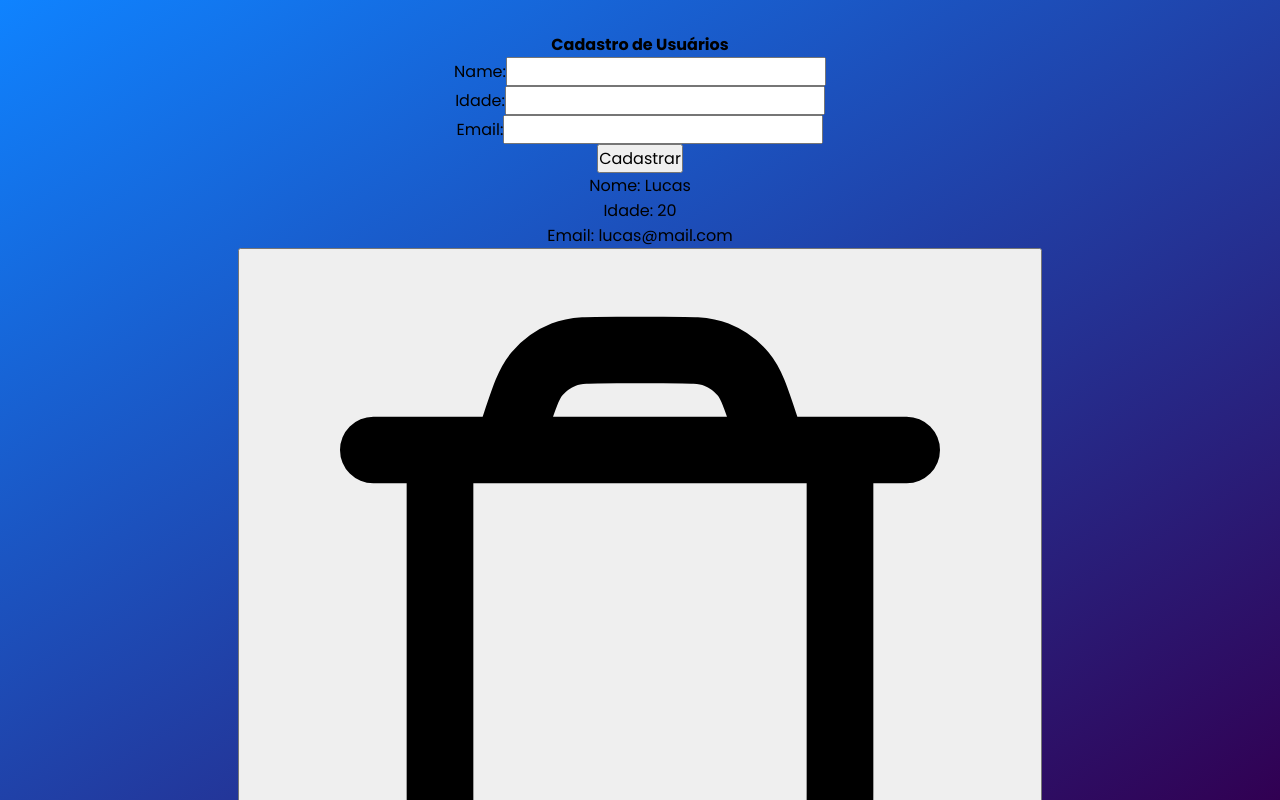
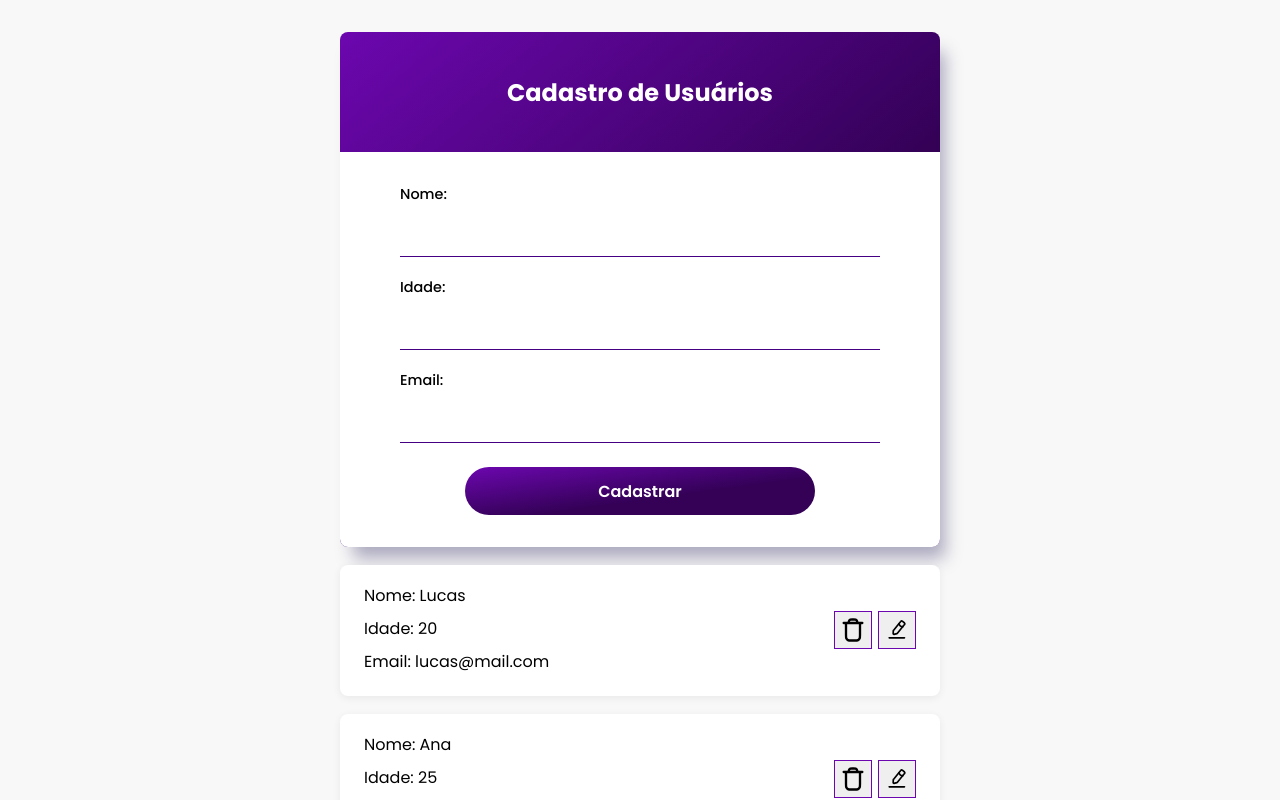
Before and after one commit to zeutyz/first-basic-react-app, a React (Vite) app: page / in a window 1280 px wide. Shown: the top 800 px of the page. Built offline with nearby package versions, Linux system fonts and the light colour scheme.

Commit message:
feat: Implement index style

```diff
--- a/src/index.css
+++ b/src/index.css
@@ -7,10 +7,153 @@
 }
 
 body {
-  height: 100vh;
-  width: 100vw;
-  background-image: linear-gradient(to top left, #310052 0%, #0f83ff 100%);
+  min-height: 100vh;
+  min-width: 100vw;
+  background-color: #f8f8f8;
   background-repeat: no-repeat;
   background-size: cover;
   background-attachment: fixed;
+  display: flex;
+  justify-content: center;
+  align-items: center;
 }
+
+.form-container {
+  margin: auto;
+  display: flex;
+  flex-direction: column;
+  align-items: center;
+  width: 600px;
+  background: linear-gradient(to bottom right, #6c07af 0%, #340157 60%);
+  gap: 20px;
+  border-radius: 8px;
+  box-shadow: 9px 15.5px 17.5px -4px #aba9be;
+  padding: 0;
+}
+
+.form-container form {
+  width: 100%;
+  display: flex;
+  flex-direction: column;
+  gap: 0;
+}
+
+.title {
+  text-align: center;
+  height: 120px;
+  display: flex;
+  justify-content: center;
+  align-items: center;
+  width: 100%;
+  border-radius: 8px 8px 0 0;
+}
+
+.title h1 {
+  color: white;
+  font-size: 1.5rem;
+  margin: 0;
+}
+
+.form-container-body {
+  background-color: #fff;
+  display: flex;
+  flex-direction: column;
+  gap: 24px;
+  width: 100%;
+  border-radius: 0 0 8px 8px;
+  padding: 32px 0 32px 0;
+}
+
+.form-inputs {
+  margin: 0 60px 0 60px;
+  display: flex;
+  flex-direction: column;
+  gap: 20px;
+}
+
+.form-inputs-group {
+  display: flex;
+  flex-direction: column;
+  gap: 6px;
+}
+
+.form-container label {
+  font-size: 0.9rem;
+  font-weight: 500;
+  color: #000;
+  text-align: left;
+}
+
+.form-inputs input {
+  padding: 10px 14px;
+  border: none;
+  border-bottom: 1px solid #440083;
+  border-radius: 0;
+  font-size: 1rem;
+  outline: none;
+  background: transparent;
+  transition: border-color 0.2s;
+}
+
+.form-inputs input:focus {
+  border-bottom: 1px solid #5801aa;
+}
+
+.form-container-body-button {
+  width: 350px;
+  height: 48px;
+  background: linear-gradient(to bottom right, #6c07af 0%, #340157 60%);
+  border: none;
+  color: #ffffff;
+  font-size: 1rem;
+  font-weight: 600;
+  cursor: pointer;
+  transition: color 0.2s;
+  border-radius: 28px;
+  margin: 0 auto;
+  box-shadow: none;
+}
+
+.form-container-body-button:hover,
+.form-container-body-button:focus {
+  background: linear-gradient(to bottom right, #48116d 0%, #1b012c 60%);
+  outline: none;
+}
+
+.user-card {
+  background: #fff;
+  border-radius: 8px;
+  box-shadow: 0 2px 8px #0001;
+  margin: 18px auto;
+  padding: 18px 24px;
+  max-width: 600px;
+  display: flex;
+  justify-content: space-between;
+  align-items: center;
+  gap: 24px;
+}
+
+.user-card p {
+  margin-bottom: 4px;
+  font-size: 1rem;
+}
+
+.user-card-info {
+  display: flex;
+  flex-direction: column;
+  text-align: left;
+  gap: 4px;
+}
+
+.user-card button {
+  border: 1px solid #6c07af;
+  cursor: pointer;
+  padding: 4px;
+  margin-left: 6px;
+}
+
+.icon {
+  width: 28px;
+  height: 28px;
+  display: block;
+}
--- a/src/pages/home/index.jsx
+++ b/src/pages/home/index.jsx
@@ -1,50 +1,57 @@
 import "./style.css";
 import Trash from "../../assets/trash-blank.svg";
 import Edit from "../../assets/pencil-edit.svg";
-import { use } from "react";
 
 function Home() {
   const users = [
     { id: 1, name: "Lucas", age: 20, email: "lucas@mail.com" },
-    { id: 2, name: "Ana", age: 25, email: "ana  @mail.com" },
+    { id: 2, name: "Ana", age: 25, email: "ana@mail.com" },
     { id: 3, name: "João", age: 30, email: "joao@mail.com" },
     { id: 4, name: "Maria", age: 22, email: "maria@mail.com" },
   ];
 
   return (
     <div>
-      <div>
+      <div className="form-container">
         <form>
+          <div className="title">
             <h1>Cadastro de Usuários</h1>
-          <div className="form-group">
-            <label htmlFor="name">Name:</label>
+          </div>
+          <div className="form-container-body">
+            <div className="form-inputs">
+              <div className="form-inputs-group">
+                <label htmlFor="name">Nome:</label>
                 <input type="text" id="name" name="name" required />
               </div>
-          <div className="form-group">
+              <div className="form-inputs-group">
                 <label htmlFor="age">Idade:</label>
-            <input type="number" id="number" name="number" required />
+                <input type="number" id="age" name="age" required />
               </div>
-          <div className="form-group">
+              <div className="form-inputs-group">
                 <label htmlFor="email">Email:</label>
                 <input type="email" id="email" name="email" required />
               </div>
-          <button type="button">Cadastrar</button>
+            </div>
+            <button type="button" className="form-container-body-button">
+              Cadastrar
+            </button>
+          </div>
         </form>
       </div>
 
       {users.map((user) => (
         <div key={user.id} className="user-card">
-          <div>
+          <div className="user-card-info">
             <p>Nome: {user.name}</p>
             <p>Idade: {user.age}</p>
             <p>Email: {user.email}</p>
           </div>
           <div>
             <button>
-              <img src={Trash} />
+              <img className="icon" src={Trash} alt="Excluir" />
             </button>
             <button>
-              <img src={Edit} />
+              <img className="icon" src={Edit} alt="Editar" />
             </button>
           </div>
         </div>
```
Lines whose indentation alone changed are shown as unchanged.
